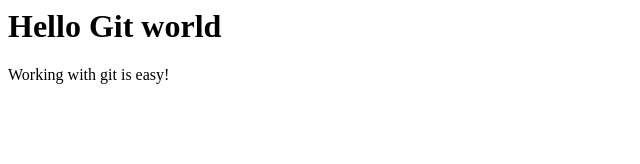
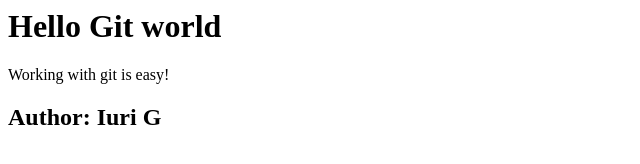
Before and after one commit to InTheGap/GitTrianing, a plain HTML site: page index.html in a window 1280 px wide. Shown: the whole page, without its empty margins (0-640 px from the left). Drawn offline with Linux system fonts and the light colour scheme.

Commit message:
Add author

```diff
--- a/index.html
+++ b/index.html
@@ -3,3 +3,5 @@
 <div>
 	<p>Working with git is easy!</p>
 </div>
+
+<h2>Author: Iuri G</h2>
```
